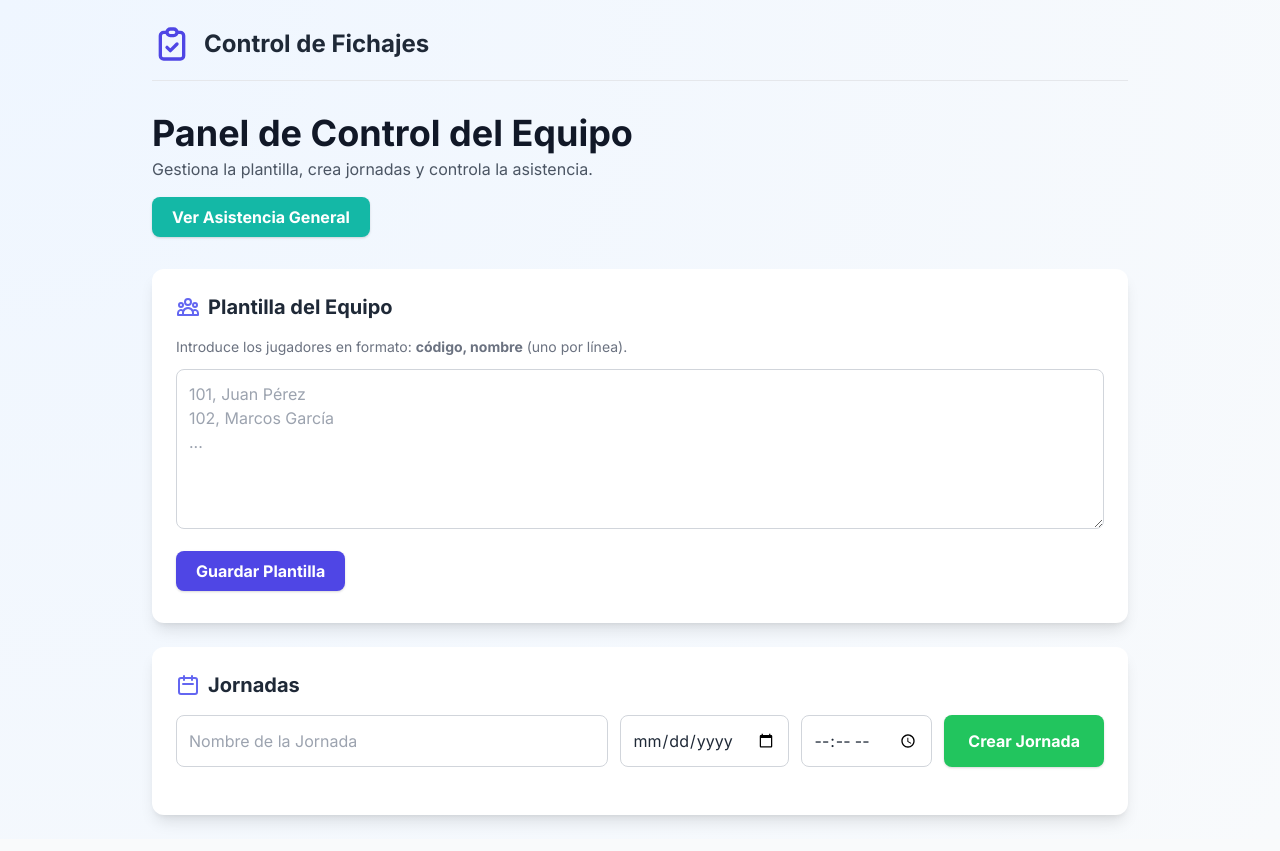
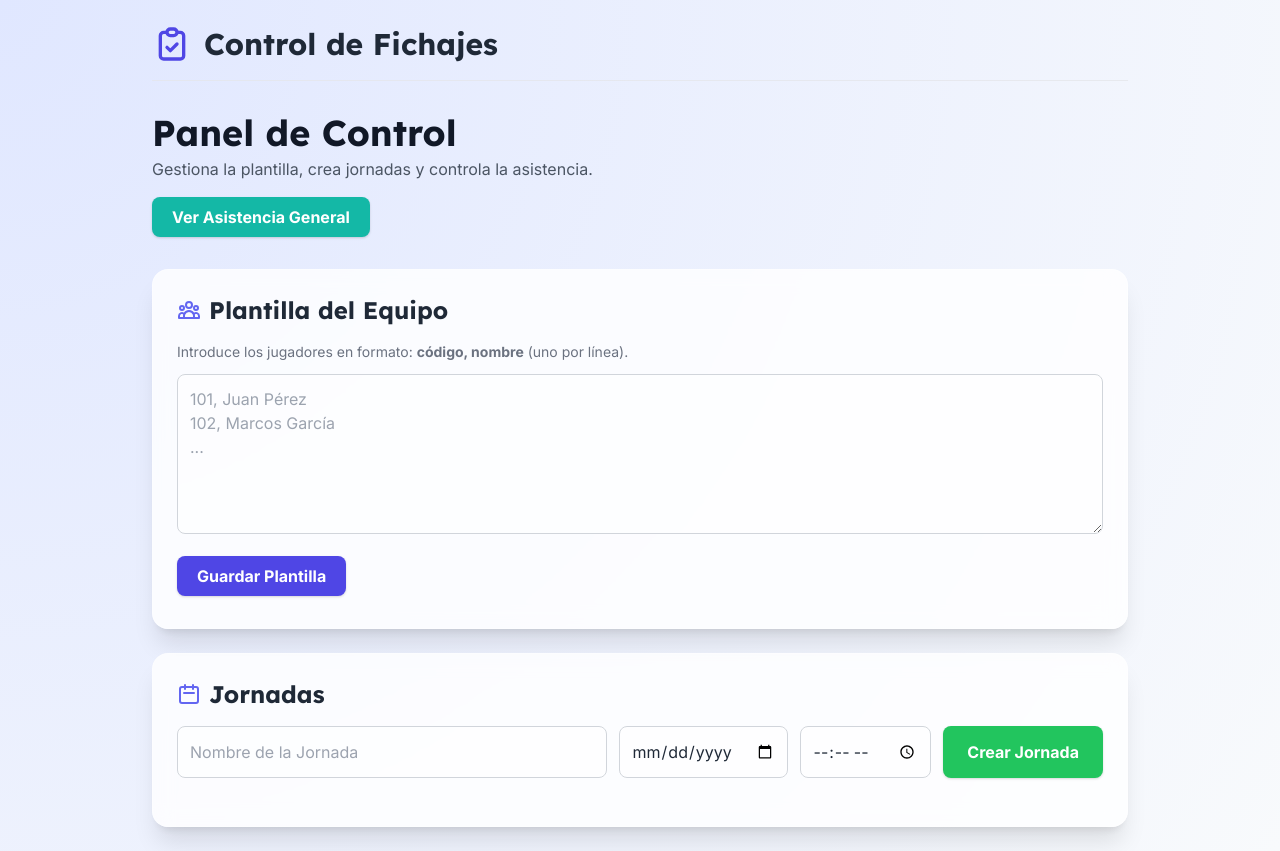
Before and after one commit to DRG-GEM/LD, a plain HTML site: page index.html in a window 1280 px wide. Drawn offline with nearby package versions, Linux system fonts and the light colour scheme; no server answers.

Commit message:
Update index.html

```diff
--- a/index.html
+++ b/index.html
@@ -6,12 +6,17 @@
     <title>Control de Asistencia del Equipo</title>
     <script src="https://cdn.tailwindcss.com"></script>
     <script src="https://cdnjs.cloudflare.com/ajax/libs/qrcodejs/1.0.0/qrcode.min.js"></script>
-    <link href="https://fonts.googleapis.com/css2?family=Inter:wght@400;500;600;700&display=swap" rel="stylesheet">
+    <link rel="preconnect" href="https://fonts.googleapis.com">
+    <link rel="preconnect" href="https://fonts.gstatic.com" crossorigin>
+    <link href="https://fonts.googleapis.com/css2?family=Inter:wght@400;500;600;700&family=Lexend:wght@600;700&display=swap" rel="stylesheet">
     <style>
         body {
             font-family: 'Inter', sans-serif;
-            background-color: #f8fafc; /* Color de fondo base */
-            background-image: radial-gradient(circle at top left, #eff6ff, #f8fafc);
+            background-color: #f8fafc;
+            background-image: radial-gradient(circle at top left, #e0e7ff, #f8fafc);
+        }
+        h1, h2, h3 {
+             font-family: 'Lexend', sans-serif;
         }
         .modal {
             transition: opacity 0.3s ease;
@@ -25,8 +30,8 @@
         }
         #attendance-table-container { max-height: 70vh; }
         #attendance-table th, #attendance-table td { white-space: nowrap; }
-        #attendance-table thead th { position: sticky; top: 0; z-index: 10; }
-        #attendance-table tbody th { position: sticky; left: 0; z-index: 5; }
+        #attendance-table thead th { position: sticky; top: 0; z-index: 10; background-color: #f9fafb; }
+        #attendance-table tbody th { position: sticky; left: 0; z-index: 5; background-color: #ffffff; }
         #attendance-table thead th:first-child,
         #attendance-table tbody th {
             z-index: 20;
@@ -36,8 +41,14 @@
             box-shadow: 0 1px 3px 0 rgba(0, 0, 0, 0.1), 0 1px 2px 0 rgba(0, 0, 0, 0.06);
         }
         .btn:hover {
-            transform: translateY(-1px);
+            transform: translateY(-2px);
+            filter: brightness(1.1);
             box-shadow: 0 4px 6px -1px rgba(0, 0, 0, 0.1), 0 2px 4px -1px rgba(0, 0, 0, 0.06);
+        }
+        .card {
+            background-color: rgba(255, 255, 255, 0.8);
+            backdrop-filter: blur(10px);
+            border: 1px solid rgba(255, 255, 255, 0.3);
         }
     </style>
 </head>
@@ -46,16 +57,16 @@
     <div id="app" class="container mx-auto p-4 md:p-6 max-w-5xl">
 
         <!-- Encabezado -->
-        <header class="flex items-center justify-between pb-4 border-b border-gray-200 mb-8">
+        <header class="flex items-center justify-between pb-4 border-b border-gray-200/80 mb-8">
             <div class="flex items-center gap-3">
                 <svg class="w-10 h-10 text-indigo-600" fill="none" stroke="currentColor" viewBox="0 0 24 24" xmlns="http://www.w3.org/2000/svg"><path stroke-linecap="round" stroke-linejoin="round" stroke-width="2" d="M9 5H7a2 2 0 00-2 2v12a2 2 0 002 2h10a2 2 0 002-2V7a2 2 0 00-2-2h-2M9 5a2 2 0 002 2h2a2 2 0 002-2M9 5a2 2 0 012-2h2a2 2 0 012 2m-6 9l2 2 4-4"></path></svg>
-                <h1 class="text-2xl font-bold text-gray-800">Control de Fichajes</h1>
+                <h1 class="text-3xl font-bold text-gray-800">Control de Fichajes</h1>
             </div>
         </header>
 
         <!-- Vista del Jugador (Fichaje por Código) -->
         <div id="player-view" class="hidden">
-            <div class="bg-white p-6 md:p-8 rounded-xl shadow-lg text-center max-w-md mx-auto">
+            <div class="card p-6 md:p-8 rounded-2xl shadow-xl text-center max-w-md mx-auto">
                 <!-- Vista de identificación inicial -->
                 <div id="player-checkin-step">
                     <h1 class="text-2xl md:text-3xl font-bold text-indigo-600">Registro de Asistencia</h1>
@@ -84,24 +95,24 @@
         <!-- Vista del Entrenador (Admin) -->
         <div id="coach-view">
             <header class="mb-8">
-                <h1 class="text-3xl md:text-4xl font-bold text-gray-900">Panel de Control del Equipo</h1>
+                <h1 class="text-4xl font-bold text-gray-900">Panel de Control</h1>
                 <p class="text-gray-600 mt-1">Gestiona la plantilla, crea jornadas y controla la asistencia.</p>
                 <button id="show-attendance-btn" class="btn mt-4 bg-teal-500 text-white font-bold py-2 px-5 rounded-lg hover:bg-teal-600 transition">Ver Asistencia General</button>
             </header>
             <div id="main-coach-panel" class="hidden">
-                <div class="bg-white p-6 rounded-xl shadow-lg mb-6">
-                    <h2 class="text-xl font-bold mb-4 flex items-center"><svg class="w-6 h-6 mr-2 text-indigo-500" fill="none" stroke="currentColor" viewBox="0 0 24 24" xmlns="http://www.w3.org/2000/svg"><path stroke-linecap="round" stroke-linejoin="round" stroke-width="2" d="M17 20h5v-2a3 3 0 00-5.356-1.857M17 20H7m10 0v-2c0-.656-.126-1.283-.356-1.857M7 20H2v-2a3 3 0 015.356-1.857M7 20v-2c0-.656.126-1.283.356-1.857m0 0a5.002 5.002 0 019.288 0M15 7a3 3 0 11-6 0 3 3 0 016 0zm6 3a2 2 0 11-4 0 2 2 0 014 0zM7 10a2 2 0 11-4 0 2 2 0 014 0z"></path></svg>Plantilla del Equipo</h2>
+                <div class="card p-6 rounded-2xl shadow-xl mb-6">
+                    <h2 class="text-2xl font-bold mb-4 flex items-center"><svg class="w-6 h-6 mr-2 text-indigo-500" fill="none" stroke="currentColor" viewBox="0 0 24 24" xmlns="http://www.w3.org/2000/svg"><path stroke-linecap="round" stroke-linejoin="round" stroke-width="2" d="M17 20h5v-2a3 3 0 00-5.356-1.857M17 20H7m10 0v-2c0-.656-.126-1.283-.356-1.857M7 20H2v-2a3 3 0 015.356-1.857M7 20v-2c0-.656.126-1.283.356-1.857m0 0a5.002 5.002 0 019.288 0M15 7a3 3 0 11-6 0 3 3 0 016 0zm6 3a2 2 0 11-4 0 2 2 0 014 0zM7 10a2 2 0 11-4 0 2 2 0 014 0z"></path></svg>Plantilla del Equipo</h2>
                     <p class="text-sm text-gray-500 mb-3">Introduce los jugadores en formato: <b>código, nombre</b> (uno por línea).</p>
-                    <textarea id="player-roster" class="w-full h-40 p-3 border border-gray-300 rounded-lg focus:ring-2 focus:ring-indigo-500" placeholder="101, Juan Pérez&#10;102, Marcos García&#10;..."></textarea>
+                    <textarea id="player-roster" class="w-full h-40 p-3 border border-gray-300 rounded-lg focus:ring-2 focus:ring-indigo-500 bg-white/50" placeholder="101, Juan Pérez&#10;102, Marcos García&#10;..."></textarea>
                     <button id="save-roster-button" class="btn mt-4 bg-indigo-600 text-white font-bold py-2 px-5 rounded-lg hover:bg-indigo-700 transition disabled:bg-indigo-400">Guardar Plantilla</button>
                     <p id="roster-status" class="text-sm mt-2"></p>
                 </div>
-                <div class="bg-white p-6 rounded-xl shadow-lg">
-                    <h2 class="text-xl font-bold mb-4 flex items-center"><svg class="w-6 h-6 mr-2 text-indigo-500" fill="none" stroke="currentColor" viewBox="0 0 24 24" xmlns="http://www.w3.org/2000/svg"><path stroke-linecap="round" stroke-linejoin="round" stroke-width="2" d="M8 7V3m8 4V3m-9 8h10M5 21h14a2 2 0 002-2V7a2 2 0 00-2-2H5a2 2 0 00-2 2v12a2 2 0 002 2z"></path></svg>Jornadas</h2>
+                <div class="card p-6 rounded-2xl shadow-xl">
+                    <h2 class="text-2xl font-bold mb-4 flex items-center"><svg class="w-6 h-6 mr-2 text-indigo-500" fill="none" stroke="currentColor" viewBox="0 0 24 24" xmlns="http://www.w3.org/2000/svg"><path stroke-linecap="round" stroke-linejoin="round" stroke-width="2" d="M8 7V3m8 4V3m-9 8h10M5 21h14a2 2 0 002-2V7a2 2 0 00-2-2H5a2 2 0 00-2 2v12a2 2 0 002 2z"></path></svg>Jornadas</h2>
                     <div class="flex flex-col sm:flex-row gap-3">
-                        <input type="text" id="event-name" class="flex-grow p-3 border border-gray-300 rounded-lg focus:ring-2 focus:ring-indigo-500" placeholder="Nombre de la Jornada">
-                        <input type="date" id="event-date" class="p-3 border border-gray-300 rounded-lg focus:ring-2 focus:ring-indigo-500" title="Fecha de la citación">
-                        <input type="time" id="event-time" class="p-3 border border-gray-300 rounded-lg focus:ring-2 focus:ring-indigo-500" title="Hora de la citación">
+                        <input type="text" id="event-name" class="flex-grow p-3 border border-gray-300 rounded-lg focus:ring-2 focus:ring-indigo-500 bg-white/50" placeholder="Nombre de la Jornada">
+                        <input type="date" id="event-date" class="p-3 border border-gray-300 rounded-lg focus:ring-2 focus:ring-indigo-500 bg-white/50" title="Fecha de la citación">
+                        <input type="time" id="event-time" class="p-3 border border-gray-300 rounded-lg focus:ring-2 focus:ring-indigo-500 bg-white/50" title="Hora de la citación">
                         <button id="create-event-button" class="btn bg-green-500 text-white font-bold py-3 px-6 rounded-lg hover:bg-green-600 transition">Crear Jornada</button>
                     </div>
                     <div id="events-list" class="mt-6 space-y-4"></div>
```
